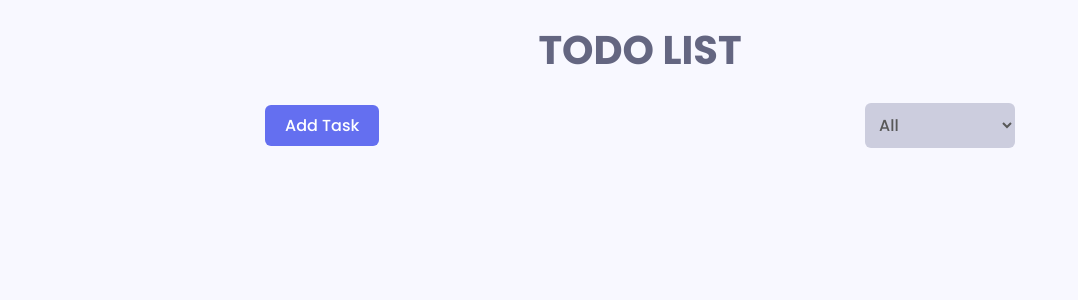
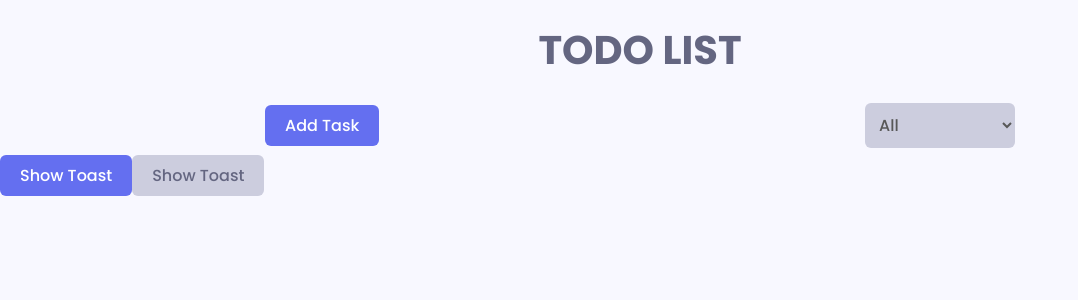
Before and after one commit to Ayon-SSP/react-redux-todo-app, a React (Create React App) app: page / in a window 1280 px wide. Shown: the top 300 px of the page, without its empty margins (0-1078 px from the left). Built offline with nearby package versions, Linux system fonts and the light colour scheme.

Commit message:
feat: added Toaster 🎶

```diff
--- a/package.json
+++ b/package.json
@@ -9,6 +9,8 @@
     "@testing-library/user-event": "^13.5.0",
     "react": "^18.3.1",
     "react-dom": "^18.3.1",
+    "react-hot-toast": "^2.4.1",
+    "react-icons": "^5.2.1",
     "react-scripts": "5.0.1",
     "sass": "^1.77.1",
     "web-vitals": "^2.1.4"
--- a/src/App.js
+++ b/src/App.js
@@ -1,7 +1,10 @@
 import React from 'react';
+import { Toaster } from 'react-hot-toast';
 import PageTitle from './components/PageTitle';
 import AppHeader from './components/AppHeader.jsx';
 import styles from './styles/modules/app.module.scss';
+import Button from './components/Button';
+import { toast } from 'react-hot-toast';
 
 function App() {
   return (
@@ -12,6 +15,21 @@ function App() {
           <AppHeader />
         </div>
       </div>
+      {/* temp test */}
+      <Button onClick={() => { toast.success('Please enter a title'); }}>
+        Show Toast
+      </Button>
+      <Button variant='secondary' onClick={() => { toast.error('Please enter a title'); }}>
+        Show Toast
+      </Button>
+      <Toaster
+        position="bottom-right"
+        toastOptions={{
+          style: {
+            fontSize: '1.4rem',
+          },
+        }}
+      />
     </>
   );
 }
```
Also changed, not shown: 1 other file (tests, documents, lock files or other folders).
